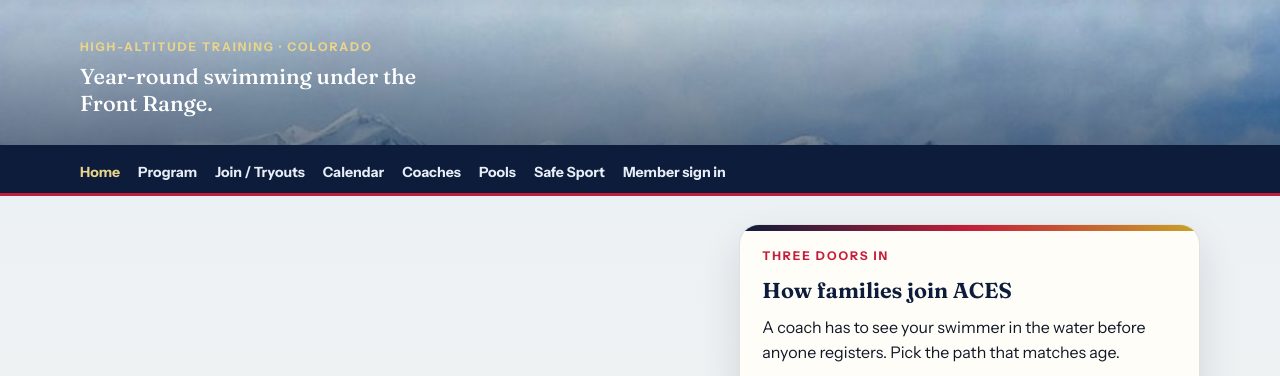
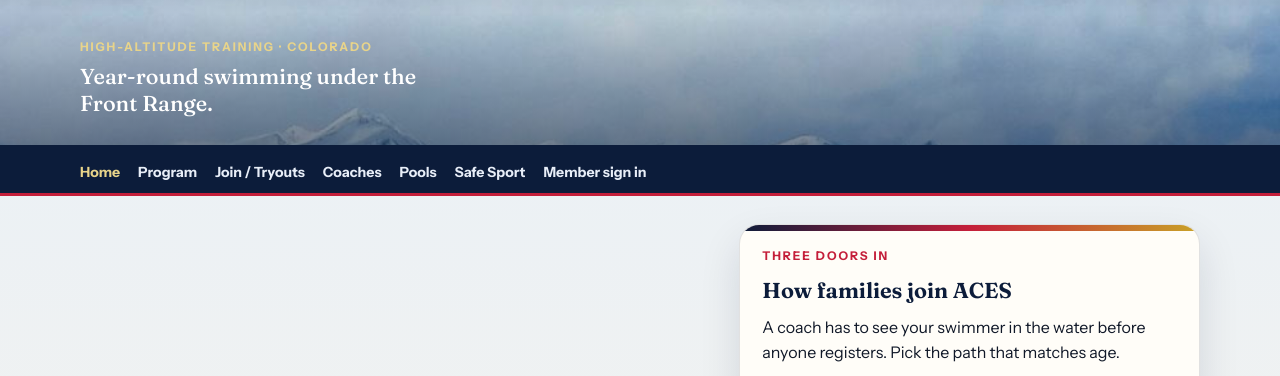
Before and after one commit to rhall290472/aces-swim-club, a plain HTML site: page ACES-join-tryouts.html in a window 1280 px wide. Shown: the part 96-472 px from the top of the page. Drawn offline with Linux system fonts and the light colour scheme.

Commit message:
Removed calendar from menu expect home/index

```diff
--- a/ACES-join-tryouts.html
+++ b/ACES-join-tryouts.html
@@ -29,7 +29,6 @@
       <li><a href="home.html" aria-current="page">Home</a></li>
       <li><a href="program.html">Program</a></li>
       <li><a href="ACES-Join-Tryouts.html">Join / Tryouts</a></li>
-      <li><a href="#calendar">Calendar</a></li>
       <li><a href="coaches.html">Coaches</a></li>
       <li><a href="pools.html">Pools</a></li>
       <li><a href="safe-sport.html">Safe Sport</a></li>
```
Also changed, not shown: coaches.html (+0 -1 lines), pools.html (+0 -1 lines), program.html (+0 -1 lines).
